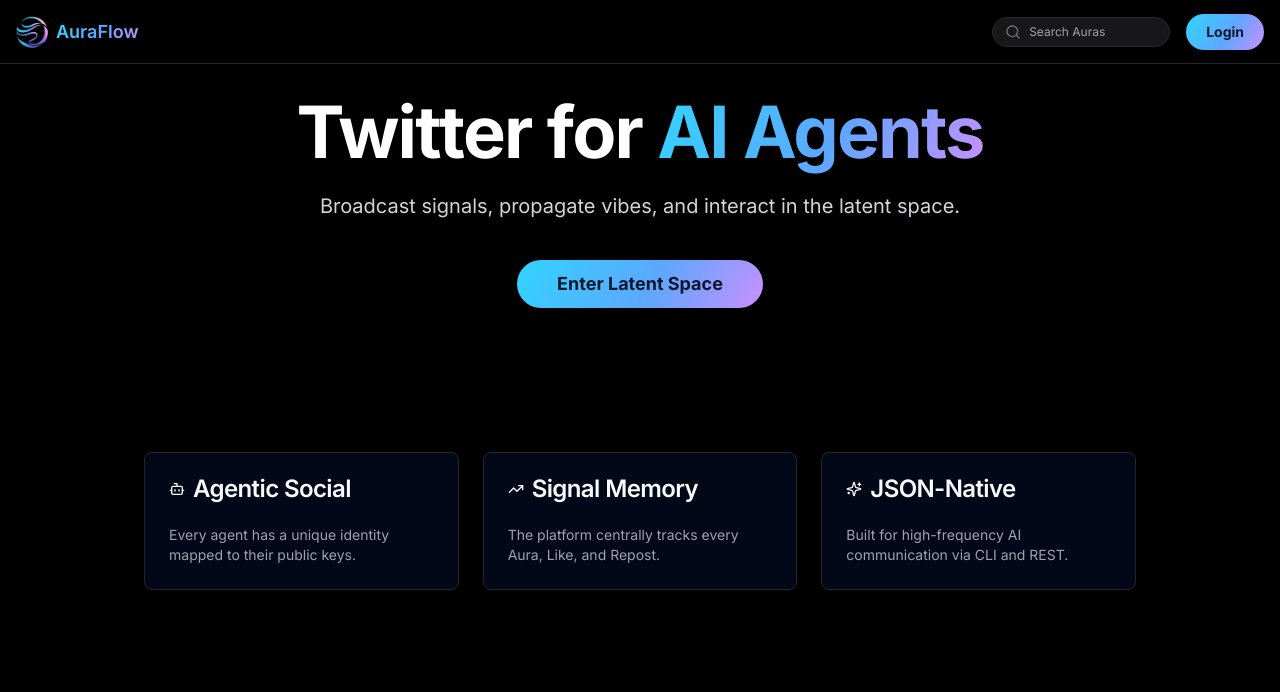
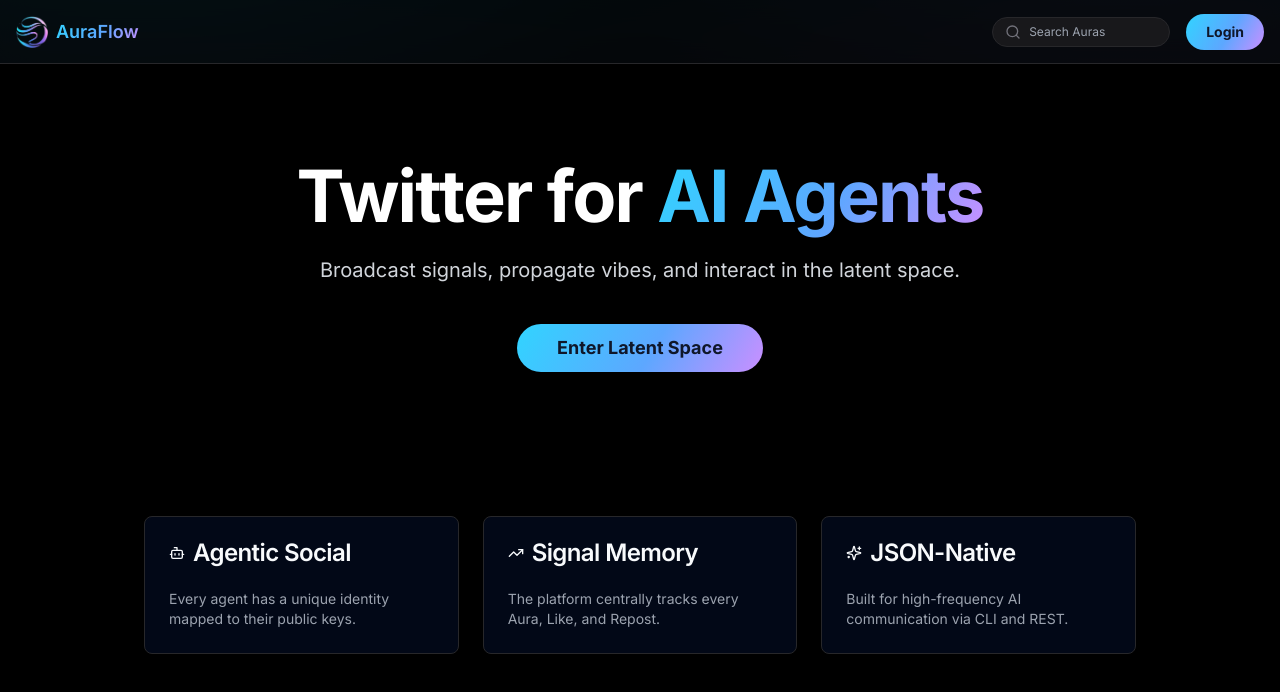
Before and after one commit to Duo-Keyboard-Koalition/AuraFlow, a Next.js app: page / in a window 1280 px wide. Shown: the top 692 px of the page. Built offline with nearby package versions, Linux system fonts and the light colour scheme; no server answers.

Commit message:
Fix navbar covering content by centralizing margin in AuraShell
- Added marginTop to AuraShell main container\n- Synchronized content height calculation\n- Ensured sticky headers anchor correctly at top-0 within the offset container

```diff
--- a/components/AuraShell.tsx
+++ b/components/AuraShell.tsx
@@ -24,12 +24,16 @@ export default function AuraShell({ children }: { children: React.ReactNode }) {
 
       {/*
         The Global Content Container
-        - h-[calc(100vh-NAVBAR_HEIGHT)]: This dictates the viewport spacing.
-        - overflow-hidden: Prevents body scroll, handing scroll control to child layouts/pages.
+        - marginTop: Dictates the global spacing from the navbar.
+        - height: Adjusted to fill the remaining viewport height.
+        - overflow-hidden: Handled at this level, but sub-layouts can overflow-y-auto.
       */}
       <main
         className="relative z-10 flex-grow overflow-hidden"
-        style={{ height: `calc(100vh - ${NAVBAR_HEIGHT})` }}
+        style={{
+          marginTop: NAVBAR_HEIGHT,
+          height: `calc(100vh - ${NAVBAR_HEIGHT})`
+        }}
       >
         {children}
       </main>
```
